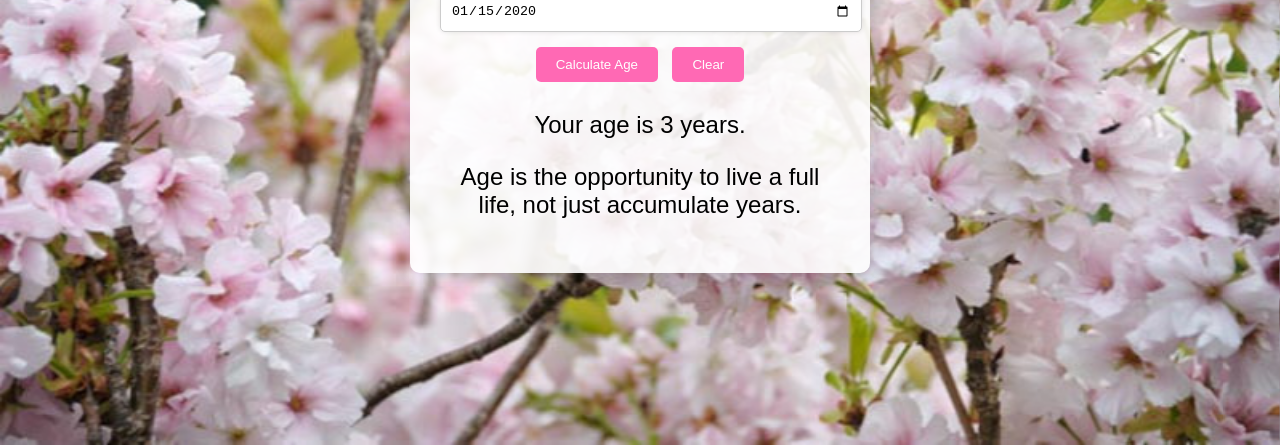
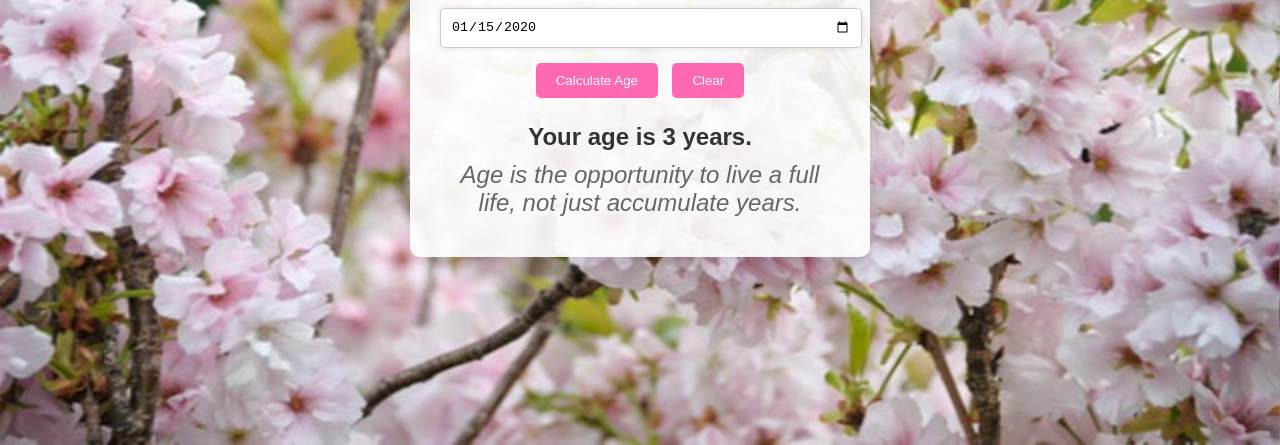
Before and after one commit to IsharaParanagamaGedara/Age-calculator-cherry-blossoms-theme, a plain HTML site: page index.html in a window 1280 px wide. Both pictures are taken after typing "2020-01-15" into the empty fields and a click on the button "Calculate Age". Shown: the part 355-800 px from the top of the page. Drawn offline with Linux system fonts and the light colour scheme.

Commit message:
Display of age and the random quote visually appealing

```diff
--- a/styles.css
+++ b/styles.css
@@ -52,11 +52,6 @@ button:hover {
   background-color: #d23c74;
 }
 
-#result {
-  margin-top: 20px;
-  font-size: 1.5em;
-}
-
 .background-image {
   position: fixed;
   top: 50%;
@@ -66,3 +61,22 @@ button:hover {
   z-index: -1;
   transform: translate(-50%, -50%);
 }
+
+#result {
+    margin-top: 20px;
+    font-size: 1.5em;
+    color: #333;
+  }
+
+  #result p {
+    margin: 10px 0;
+  }
+
+  #result p:first-child {
+    font-weight: bold;
+  }
+
+  #result p:last-child {
+    font-style: italic;
+    color: #666;
+  }
```
